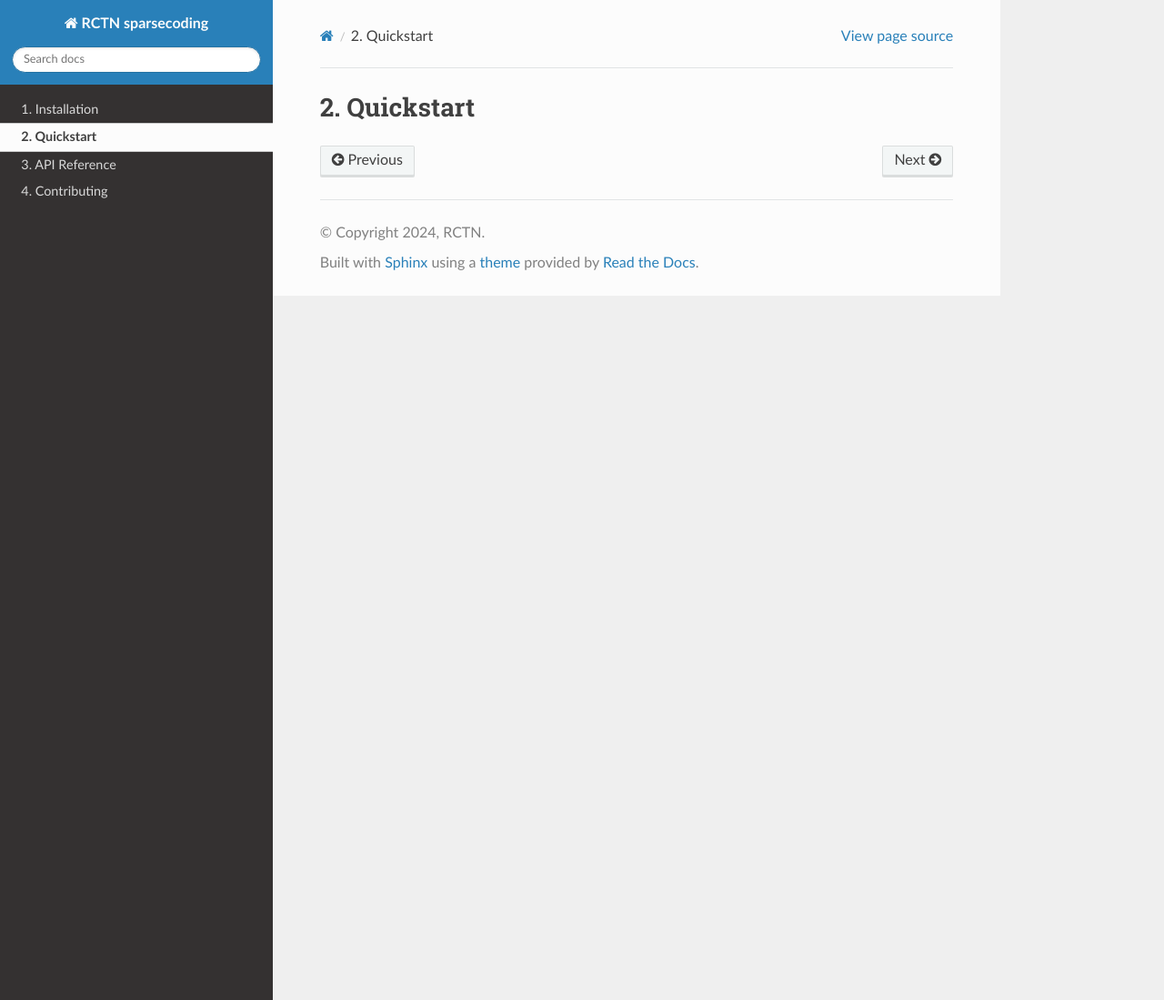
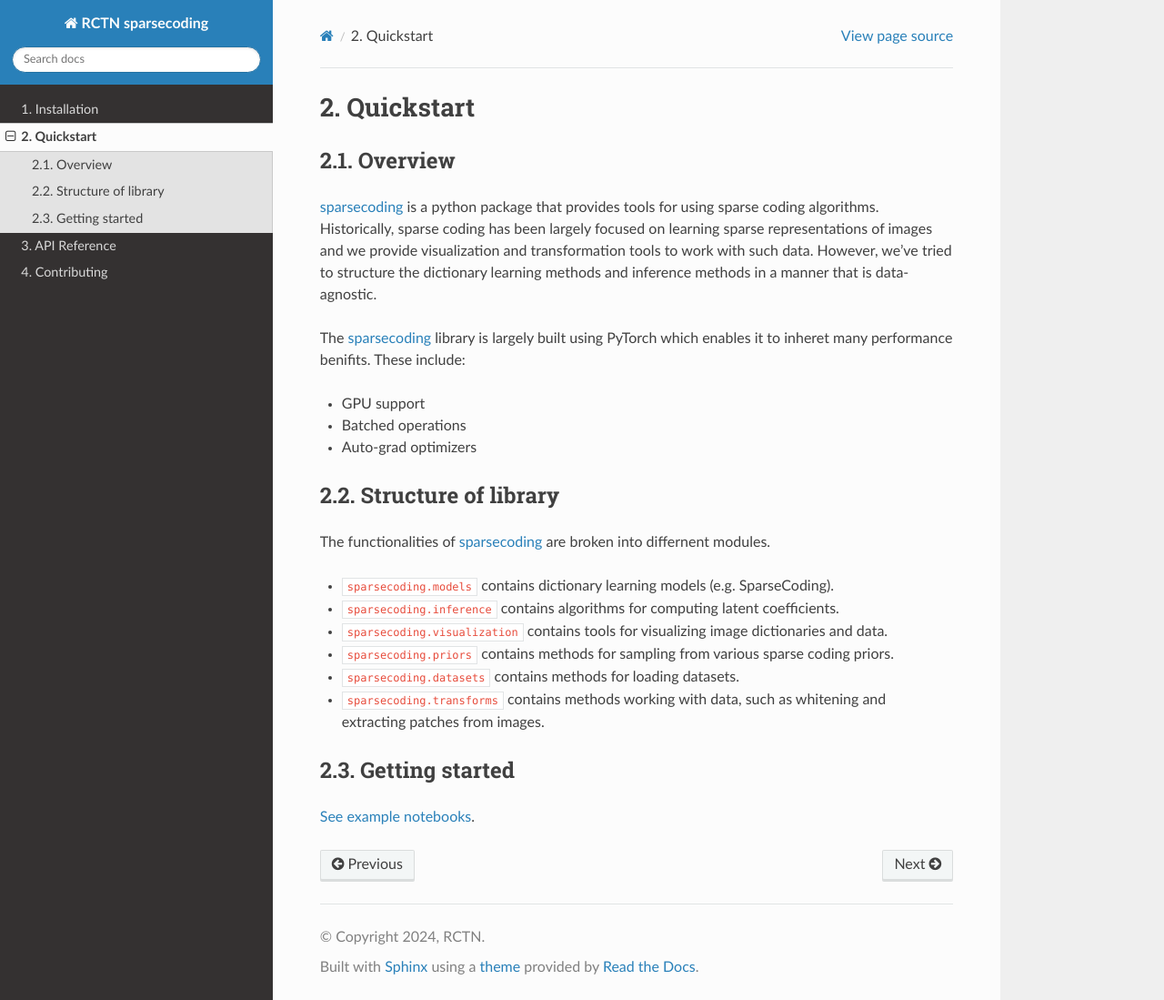
Before and after one commit to rctn/sparsecoding, a Sphinx documentation site: the page built from docs/quickstart.rst, in a window 1280 px wide and 1099 px high. Shown: the whole window at 91% size. Built offline with Sphinx 7.4.7 and the Read the Docs theme 3.1.0, drawn with Linux system fonts in a browser that asks for light colours.

Commit message:
added structure of library. Note its not exacly correct. It reflects restructure proposed in recent issue.

```diff
--- a/docs/quickstart.rst
+++ b/docs/quickstart.rst
@@ -1,3 +1,48 @@
 ==========
 Quickstart
 ==========
+
+Overview
+--------
+
+.. _sparsecoding: https://github.com/rctn/sparsecoding/
+
+`sparsecoding`_ is a python package that provides tools for using sparse coding algorithms.
+Historically, sparse coding has been largely focused on learning sparse representations
+of images and we provide visualization and transformation tools to work with such data.
+However, we've tried to structure the dictionary learning methods and inference methods
+in a manner that is data-agnostic.
+
+The `sparsecoding`_ library is largely built using PyTorch which enables it to inheret
+many performance benifits. These include:
+
+- GPU support
+
+- Batched operations
+
+- Auto-grad optimizers
+
+
+
+Structure of library
+--------------------
+
+The functionalities of `sparsecoding`_ are broken into differnent modules.
+
+- ``sparsecoding.models`` contains dictionary learning models (e.g. SparseCoding).
+
+- ``sparsecoding.inference`` contains algorithms for computing latent coefficients.
+
+- ``sparsecoding.visualization`` contains tools for visualizing image dictionaries and data.
+
+- ``sparsecoding.priors`` contains methods for sampling from various sparse coding priors.
+
+- ``sparsecoding.datasets`` contains methods for loading datasets.
+
+- ``sparsecoding.transforms`` contains methods working with data, such as whitening and extracting patches from images.
+
+
+Getting started
+---------------
+
+`See example notebooks <https://github.com/rctn/sparsecoding/tree/main/examples>`_.
```
